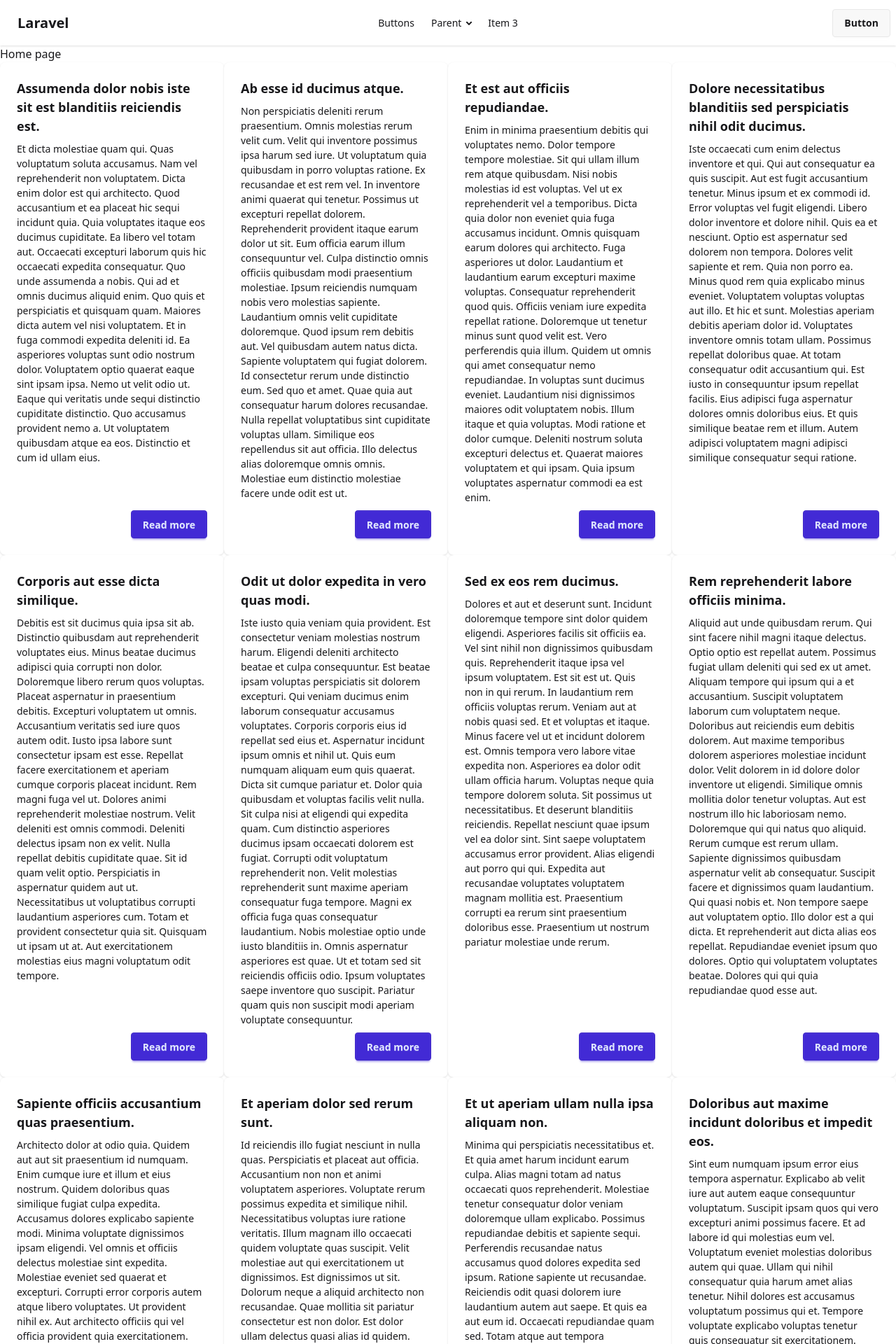
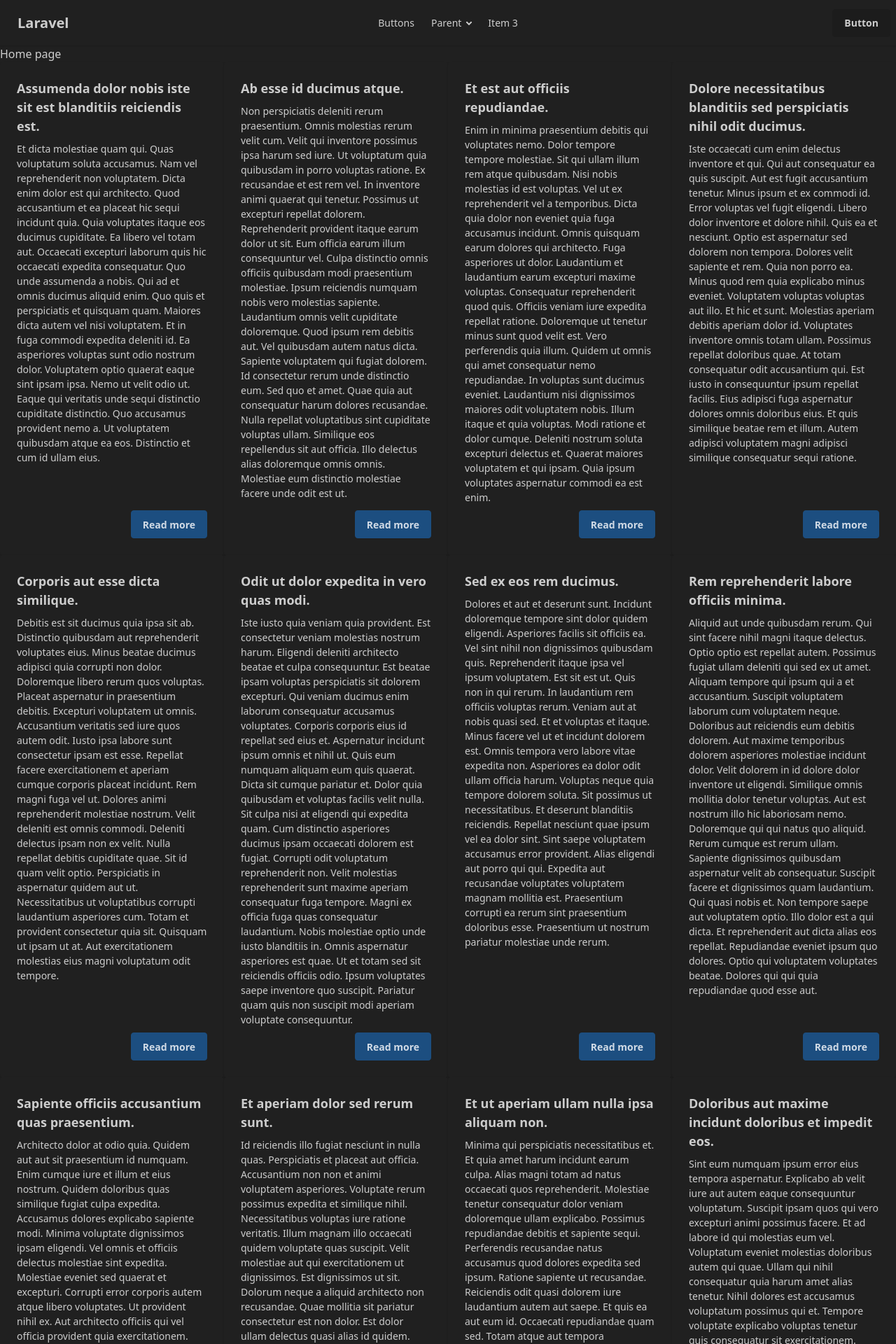
Before and after one commit to tristankruuk/blog, a Laravel app: page / in a window 1280 px wide. Shown: the top 1920 px of the page at 70% size. Run offline with Laravel 12, Linux system fonts and the light colour scheme; data comes from the database, SQL or seed files in the repository; style sheets or scripts are compiled from the project's sources.

Commit message:
Add daisyUI themes

```diff
--- a/resources/css/app.css
+++ b/resources/css/app.css
@@ -1,5 +1,4 @@
 @import 'tailwindcss';
-@plugin "daisyui";
 
 @source '../../vendor/laravel/framework/src/Illuminate/Pagination/resources/views/*.blade.php';
 @source '../../storage/framework/views/*.php';
@@ -8,3 +7,7 @@
     --font-sans: 'Instrument Sans', ui-sans-serif, system-ui, sans-serif, 'Apple Color Emoji', 'Segoe UI Emoji',
         'Segoe UI Symbol', 'Noto Color Emoji';
 }
+
+@plugin "daisyui" {
+  themes: all;
+}
--- a/resources/views/partials/layout.blade.php
+++ b/resources/views/partials/layout.blade.php
@@ -1,5 +1,5 @@
 <!DOCTYPE html>
-<html lang="en">
+<html lang="en" data-theme="business">
 
 <head>
     <meta charset="UTF-8">
```
